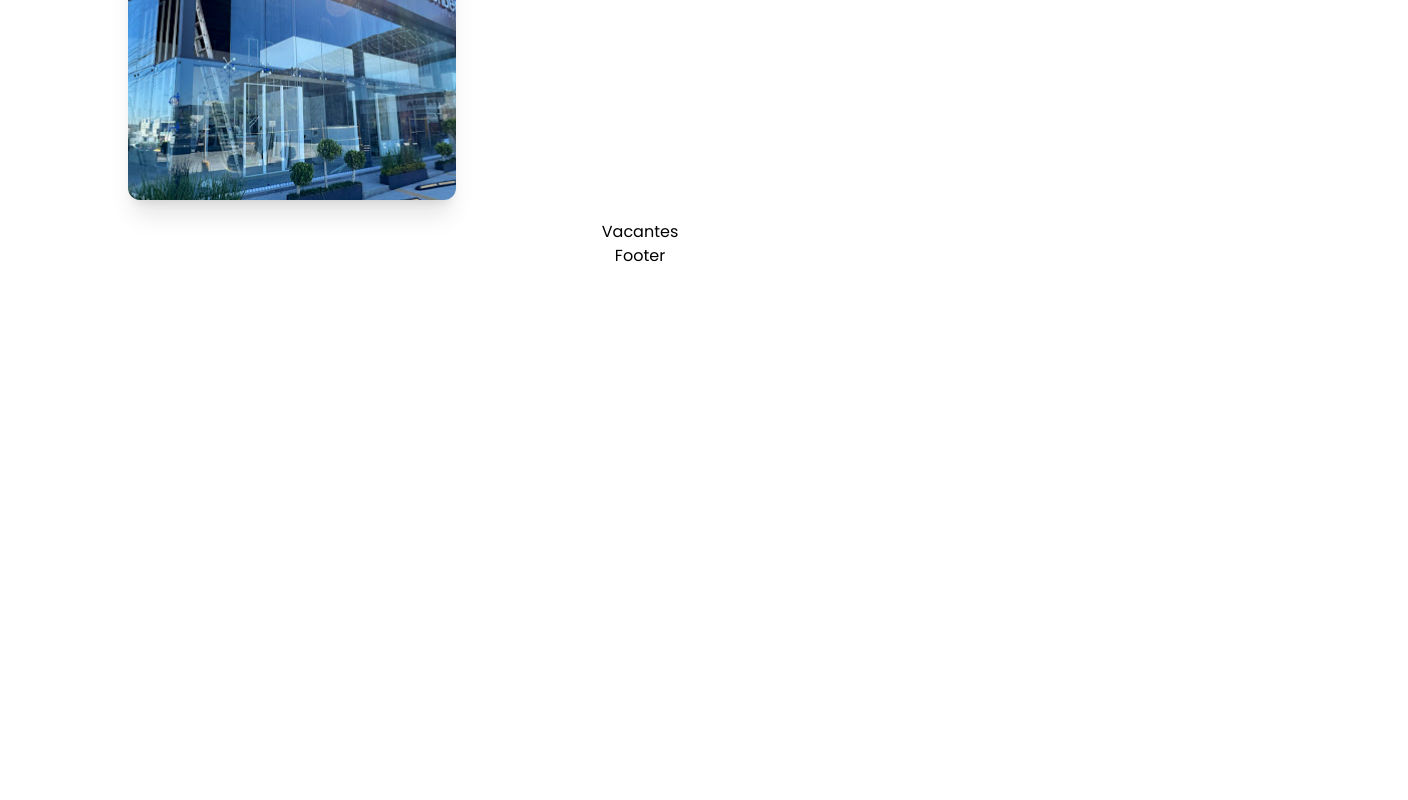
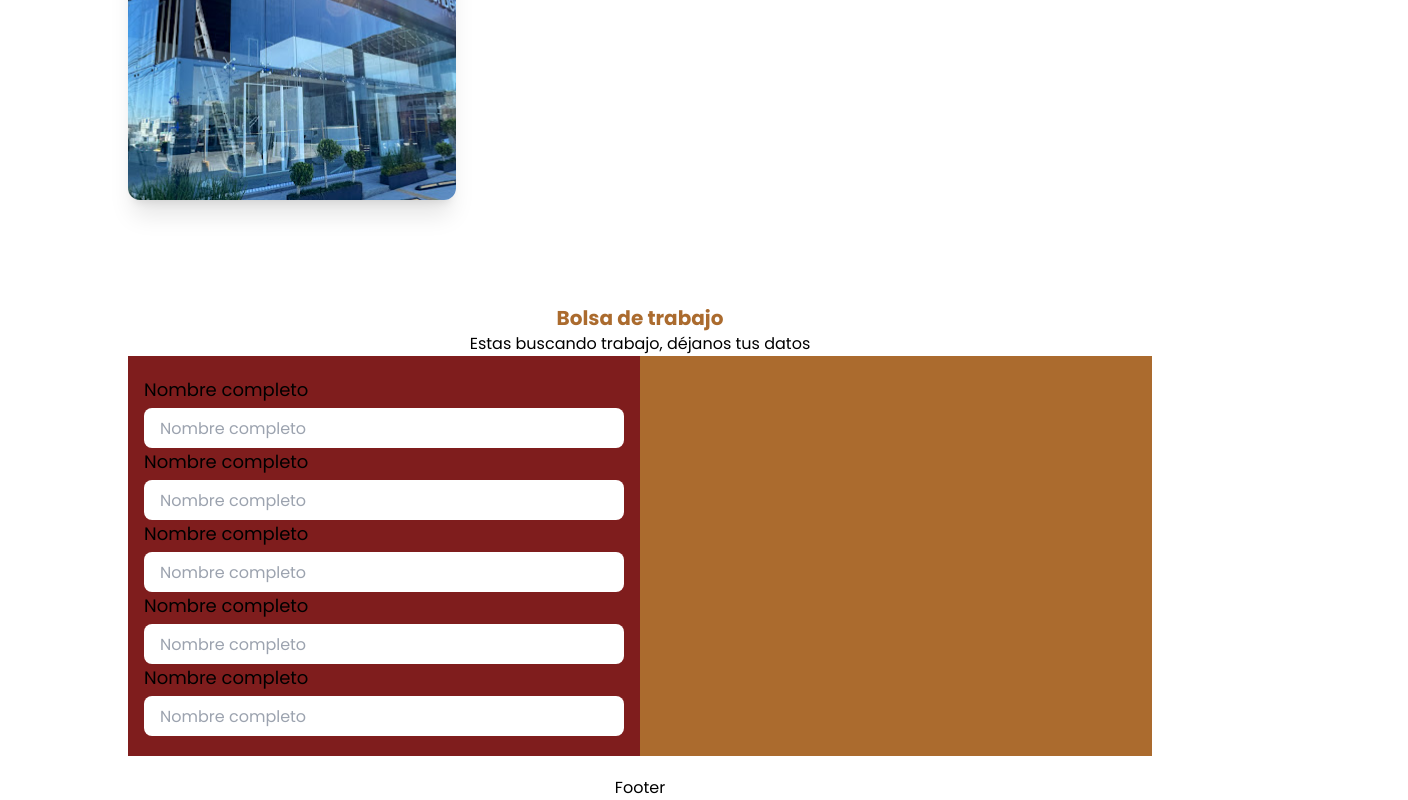
Before and after one commit to DarioAlvarez53/landingpage, a React (Vite) app: page / in a window 1280 px wide. Shown: the part 5840-6640 px from the top of the page, 1408 px wide, since content can reach past the window. Before the commit the page ends 6108 px from the top, so only its background shows below. Built offline with nearby package versions, Linux system fonts and the light colour scheme.

Commit message:
Creando el formulario

```diff
--- a/src/Components/Vacantes/index.jsx
+++ b/src/Components/Vacantes/index.jsx
@@ -1,6 +1,42 @@
 const Vacantes = () => {
   return (
-    <div>Vacantes</div>
+    <div className="p-5 lg:px-32 mt-16">
+      <div className="text-center">
+        <p className="font-bold text-xl text-primary">Bolsa de trabajo</p>
+        <p>Estas buscando trabajo, déjanos tus datos</p>
+      </div>
+      <div className="flex w-screen lg:px-32">
+        {/* Formulario */}
+        <div className="w-full bg-red-900">
+          <form action="" className="py-5">
+            <div className="flex flex-col px-4">
+              <label htmlFor="" className="mb-1 font-regular text-lg">Nombre completo</label>
+              <input type="text" className="h-10 rounded-lg placeholder:p-4" placeholder="Nombre completo" />
+            </div>
+            <div className="flex flex-col px-4">
+              <label htmlFor="" className="mb-1 font-regular text-lg">Nombre completo</label>
+              <input type="text" className="h-10 rounded-lg placeholder:p-4" placeholder="Nombre completo" />
+            </div>
+            <div className="flex flex-col px-4">
+              <label htmlFor="" className="mb-1 font-regular text-lg">Nombre completo</label>
+              <input type="text" className="h-10 rounded-lg placeholder:p-4" placeholder="Nombre completo" />
+            </div>
+            <div className="flex flex-col px-4">
+              <label htmlFor="" className="mb-1 font-regular text-lg">Nombre completo</label>
+              <input type="text" className="h-10 rounded-lg placeholder:p-4" placeholder="Nombre completo" />
+            </div>
+            <div className="flex flex-col px-4">
+              <label htmlFor="" className="mb-1 font-regular text-lg">Nombre completo</label>
+              <input type="text" className="h-10 rounded-lg placeholder:p-4" placeholder="Nombre completo" />
+            </div>
+          </form>
+        </div>
+        {/* Imagen de promocion */}
+        <div className="bg-primary w-full">
+
+        </div>
+      </div>
+    </div>
   )
 }
 
```
Also changed, not shown: src/Components/CardSucursales/assets/corporativo.jpeg.
